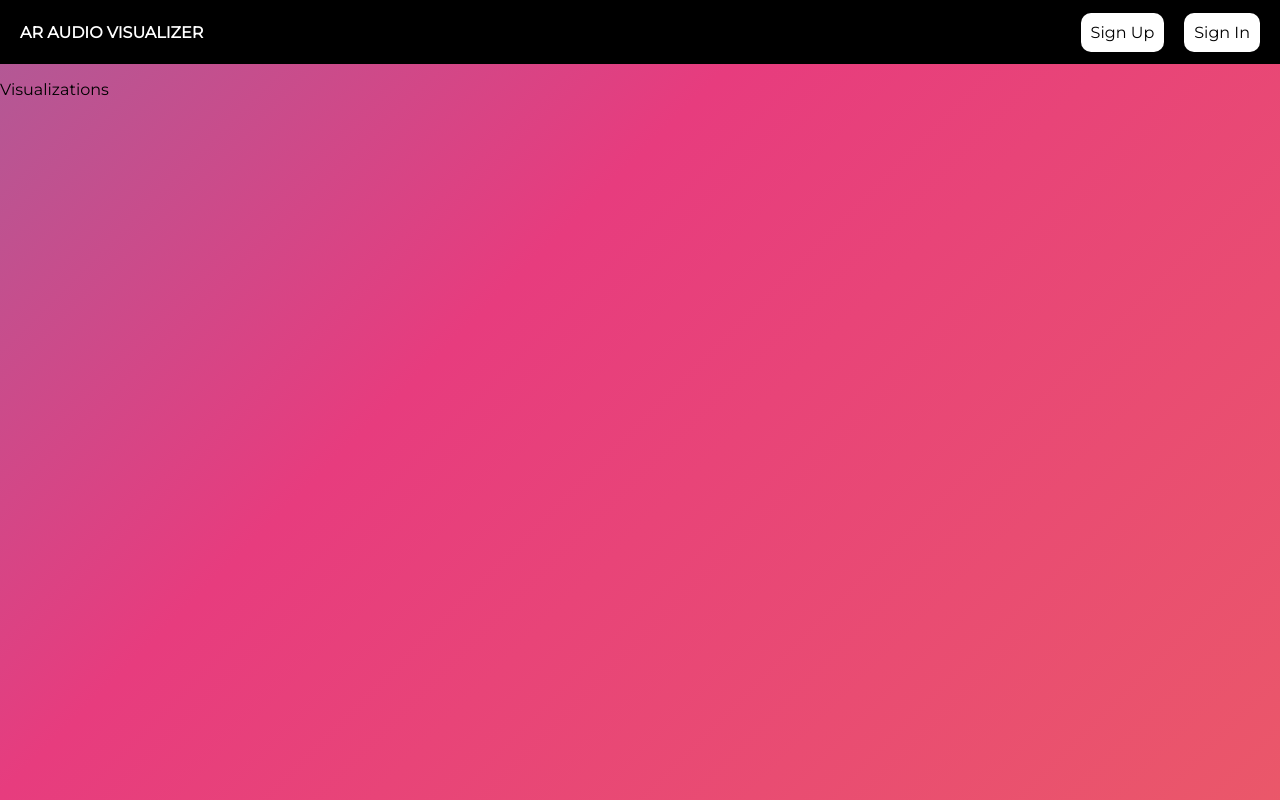
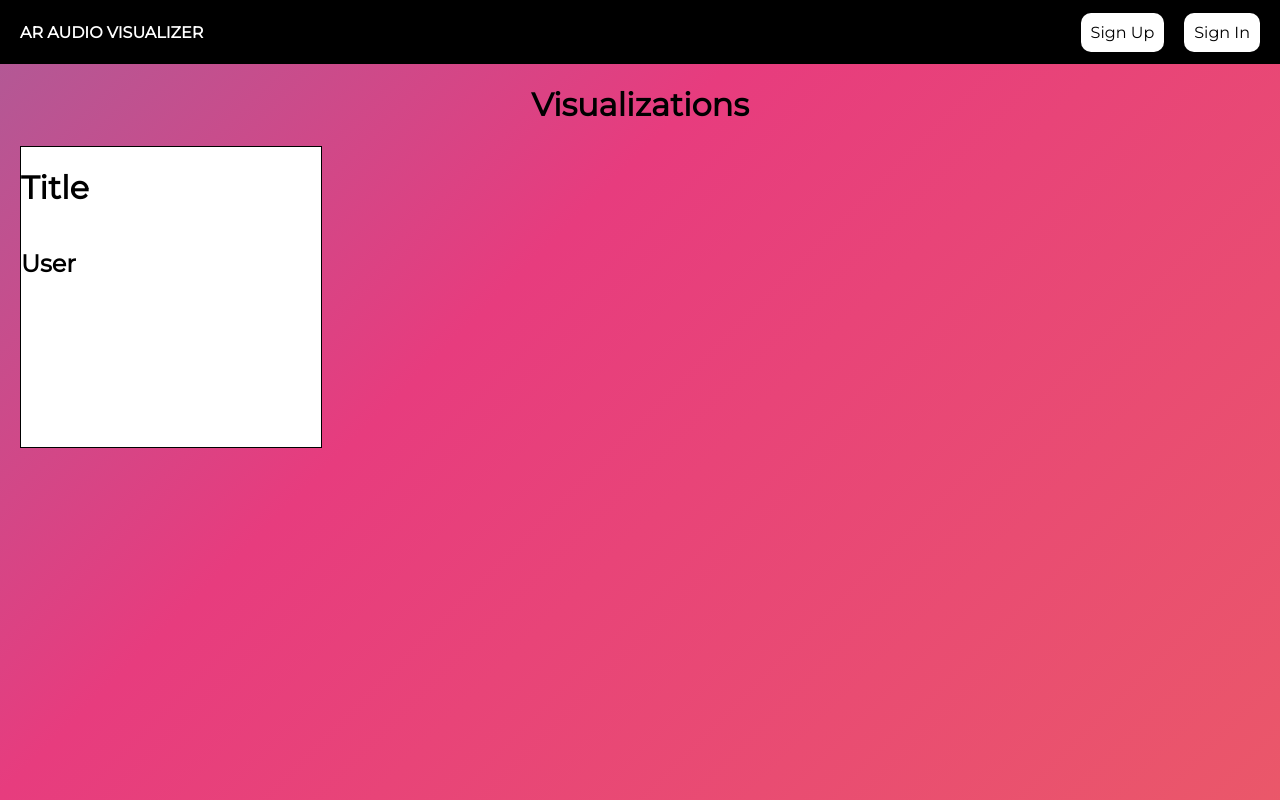
Before and after one commit to amiaxys/ar-audio-visualizer, an Angular app in the folder frontend/: page /visualizations in a window 1280 px wide. Built offline with nearby package versions, Linux system fonts and the light colour scheme; no server answers.

Commit message:
added file upload form functionality

```diff
--- a/frontend/src/app/app.module.ts
+++ b/frontend/src/app/app.module.ts
@@ -17,6 +17,7 @@ import { ApiInterceptor } from './api.interceptor';
 import { VisualizationsComponent } from './pages/visualizations/visualizations.component';
 import { FooterComponent } from './components/footer/footer.component';
 import { CreateVisualizationComponent } from './pages/create-visualization/create-visualization.component';
+import { VisualizationCardComponent } from './components/visualization-card/visualization-card.component';
 
 @NgModule({
   declarations: [
@@ -32,6 +33,7 @@ import { CreateVisualizationComponent } from './pages/create-visualization/creat
     VisualizationsComponent,
     FooterComponent,
     CreateVisualizationComponent,
+    VisualizationCardComponent,
   ],
   imports: [
     BrowserModule,
--- a/frontend/src/app/components/new-visualization/new-visualization.component.html
+++ b/frontend/src/app/components/new-visualization/new-visualization.component.html
@@ -1,12 +1,38 @@
-<form class="styled-form" id="new-visualization-form">
+<form
+  class="styled-form"
+  id="new-visualization-form"
+  (submit)="(onSubmit)"
+  [formGroup]="newVisForm"
+>
   <h2 class="form-title">New Visualization</h2>
   <div class="input-wrapper">
-    <label>Visualization Title</label><input type="text" placeholder="Title" />
+    <label>Visualization Title</label
+    ><input
+      type="text"
+      name="title"
+      formControlName="title"
+      placeholder="Title"
+      required
+    />
+  </div>
+  <div class="input-wrapper">
+    <label>Visualization Description</label
+    ><input
+      type="text"
+      name="description"
+      formControlName="description"
+      placeholder="Description"
+      required
+    />
   </div>
   <div class="input-wrapper">
     <label>Audio File</label>
-    <input type="file" />
+    <input
+      (change)="soundFileChanged($event)"
+      type="file"
+      name="soundFile"
+      required
+    />
   </div>
-
   <button type="submit" class="btn">Submit</button>
 </form>
--- a/frontend/src/app/components/new-visualization/new-visualization.component.ts
+++ b/frontend/src/app/components/new-visualization/new-visualization.component.ts
@@ -1,8 +1,41 @@
-import { Component } from '@angular/core';
+import { Component, OnInit } from '@angular/core';
+import { FormBuilder, FormGroup, Validators } from '@angular/forms';
+import { Router } from '@angular/router';
+import { ApiService } from 'src/app/services/api.service';
 
 @Component({
   selector: 'app-new-visualization',
   templateUrl: './new-visualization.component.html',
   styleUrls: ['./new-visualization.component.scss'],
 })
-export class NewVisualizationComponent {}
+export class NewVisualizationComponent implements OnInit {
+  newVisForm: FormGroup;
+
+  constructor(private fb: FormBuilder, private router: Router, private api: ApiService) {
+    this.newVisForm = this.fb.group({
+      title: ['', [Validators.required, Validators.minLength(3)]],
+      description: ['', [Validators.required, Validators.minLength(3)]],
+      soundFile: ['', [Validators.required]]
+    })
+  }
+
+  ngOnInit(): void {}
+
+  soundFileChanged(event: any) {
+    const file = event.target.files[0];
+
+    this.newVisForm.patchValue({
+      soundFile: file
+    })
+  }
+
+  onSubmit() {
+    const formData = new FormData();
+
+    formData.append('title', this.newVisForm.value.title);
+    formData.append('description', this.newVisForm.value.title);
+    formData.append('soundFile', this.newVisForm.value.soundFile);
+
+    // TODO: submit file
+  }
+}
--- /dev/null
+++ b/frontend/src/app/components/visualization-card/visualization-card.component.html
@@ -0,0 +1,4 @@
+<div class="card">
+  <h1>Title</h1>
+  <h2>User</h2>
+</div>
--- /dev/null
+++ b/frontend/src/app/components/visualization-card/visualization-card.component.scss
@@ -0,0 +1,8 @@
+.card {
+    background-color: white;
+    display: flex;
+    flex-direction: column;
+    height: 300px;
+    width: 300px;
+    border: 1px black solid;
+}
--- a/frontend/src/app/pages/visualizations/visualizations.component.html
+++ b/frontend/src/app/pages/visualizations/visualizations.component.html
@@ -1,2 +1,5 @@
 <app-header></app-header>
-<p>Visualizations</p>
+<h1 id="title">Visualizations</h1>
+<div id="cards-container">
+  <app-visualization-card></app-visualization-card>
+</div>
--- a/frontend/src/app/pages/visualizations/visualizations.component.scss
+++ b/frontend/src/app/pages/visualizations/visualizations.component.scss
@@ -0,0 +1,7 @@
+#title {
+    text-align: center;
+}
+
+#cards-container {
+    margin: 20px;
+}
--- a/frontend/src/app/services/api.service.ts
+++ b/frontend/src/app/services/api.service.ts
@@ -33,4 +33,8 @@ export class ApiService {
   me(): Observable<User> {
     return this.http.get<User>(`${this.url}/api/users/me`);
   }
+
+  newVisualization(userId: string, title: string, audio: File) {
+    return this.http.post(`${this.url}/api/users/${userId}/visualizations`, {title, audio});
+  }
 }
```
Also changed, not shown: frontend/src/app/components/visualization-card/visualization-card.component.ts (added, +10 -0 lines), 1 other file (tests, documents, lock files or other folders).
